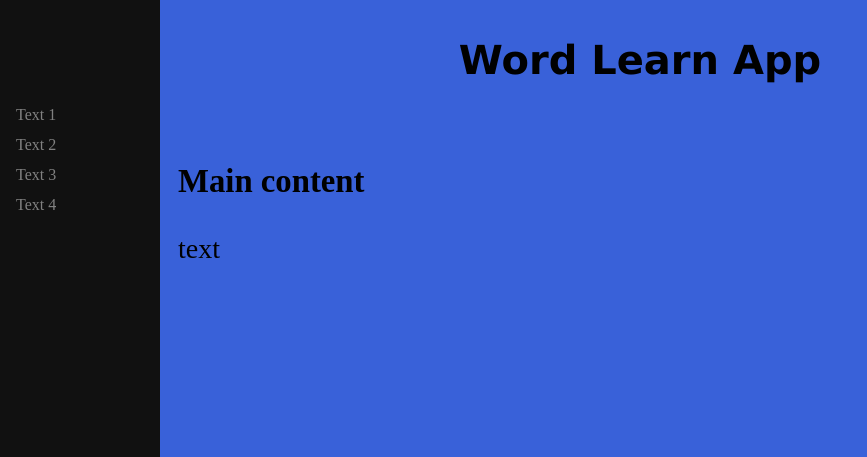
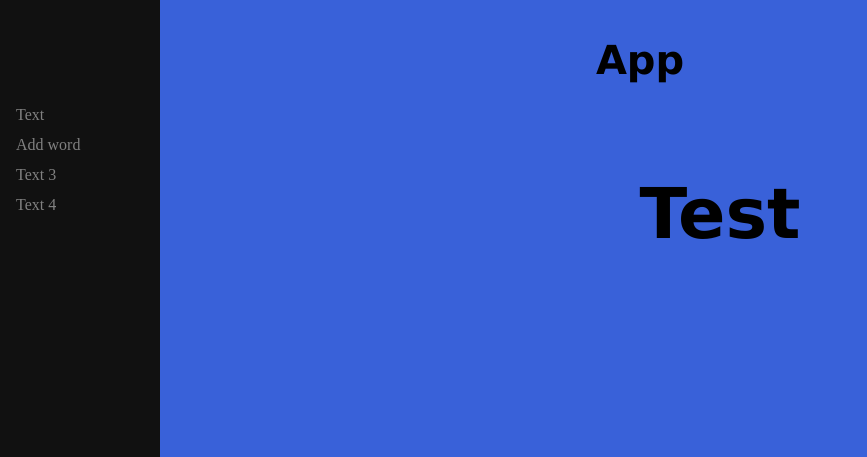
Before and after one commit to kamilpinas12/Word-Learn-App, a Flask app: page / in a window 1280 px wide. Shown: the top 457 px of the page, without its empty margins (0-867 px from the left). Run offline with Flask 3, Linux system fonts and the light colour scheme; parts of the project's set-up code (start-up, migrations or seed data) failed here and were passed over.

Commit message:
new templates, working sidebar

```diff
--- a/app/routes.py
+++ b/app/routes.py
@@ -7,6 +7,11 @@ from app import app
 
 
 @app.route('/')
-@app.route('/index')
+@app.route('/test', methods=['POST', 'GET'])
 def index():
-    return flask.render_template('base.html')
+    return flask.render_template('test.html')
+
+
+@app.route('/add_word', methods=['POST', 'GET'])
+def add_word():
+    return flask.render_template('add_word.html')
--- a/app/templates/base.html
+++ b/app/templates/base.html
@@ -7,17 +7,17 @@
     <title>Word Learn App</title>
 </head>
 <body>
-    <h1>Word Learn App</h1>
+    <h1>App</h1>
     <div class="sidenav">
-        <a href="#">Text 1</a>
-        <a href="#">Text 2</a>
+        <a href="/test">Text</a>
+        <a href="/add_word">Add word</a>
         <a href="#">Text 3</a>
         <a href="#">Text 4</a>
     </div>
 
     <div class="main">
-        <h3>Main content</h3>
-        <p> text </p>
+        {% block content %}
+        {% endblock%}
     </div>
 </body>
 </html>
--- /dev/null
+++ b/app/templates/test.html
@@ -0,0 +1,7 @@
+{% extends "base.html" %}
+
+{% block content %}
+
+    <h1>Test</h1>
+
+{% endblock %}
```
Also changed, not shown: app/models.py (+13 -13 lines), app/templates/add_word.html (added, +7 -0 lines).
